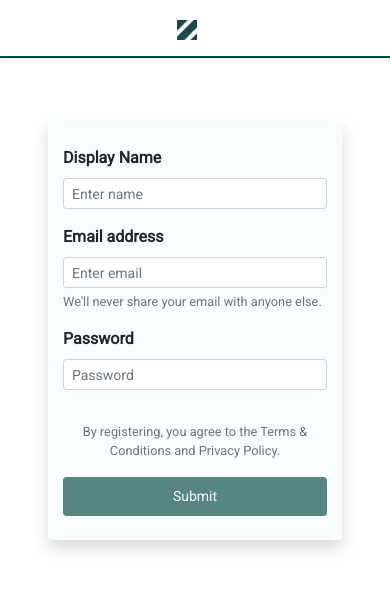
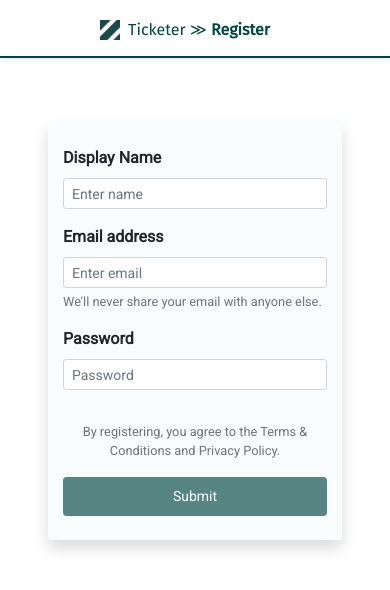
Before and after one commit to ye-yu/ticketer, a React (Create React App) app in the folder frontend/: page /register in a window 390 px wide. Shown: the top 590 px of the page. Built offline with nearby package versions, Linux system fonts and the light colour scheme.

Commit message:
Keep title on simple header

```diff
--- a/frontend/src/components/commons/header.js
+++ b/frontend/src/components/commons/header.js
@@ -31,7 +31,7 @@ export default class Header extends React.Component {
       <Link to="/">
         <div className="d-flex justify-content-center">
           <img src={process.env.PUBLIC_URL + '/ticketer.png'} className="logo my-auto" />
-          <span className="pl-2 pr-1 my-auto h6 d-none d-lg-block">
+          <span className="pl-2 pr-1 my-auto h6">
               Ticketer ≫ <b>{this.props.section}</b>
           </span>
         </div>
```
